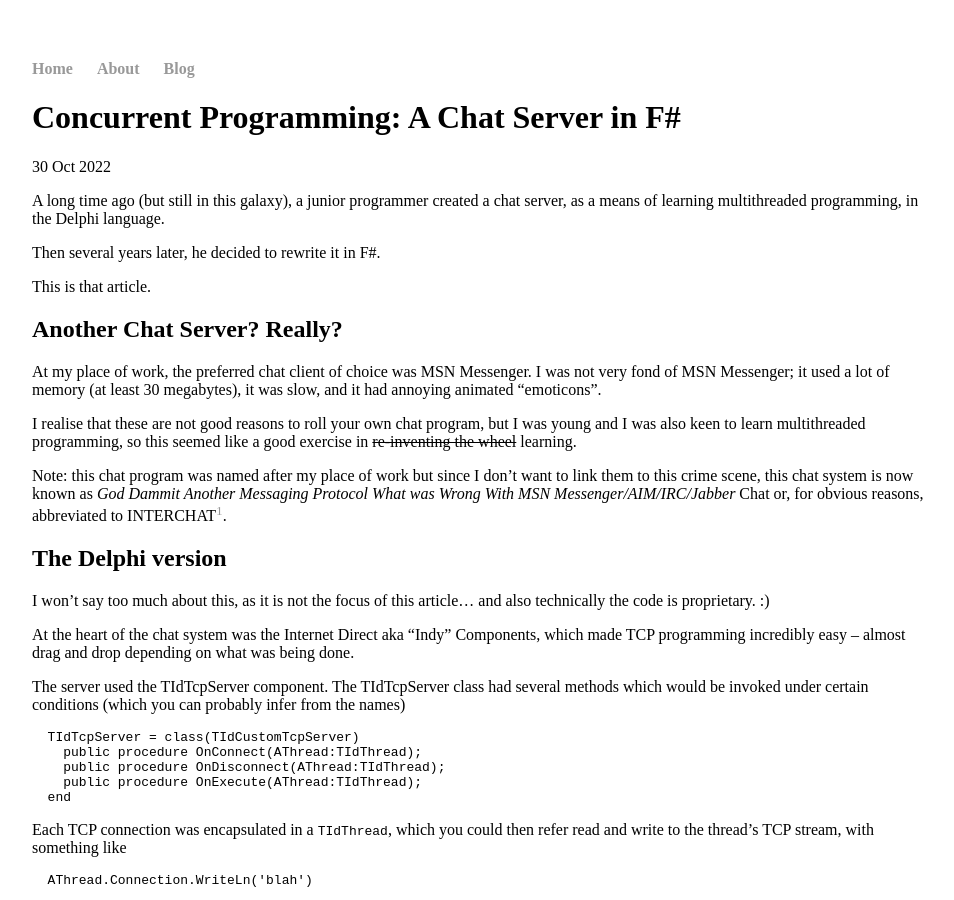
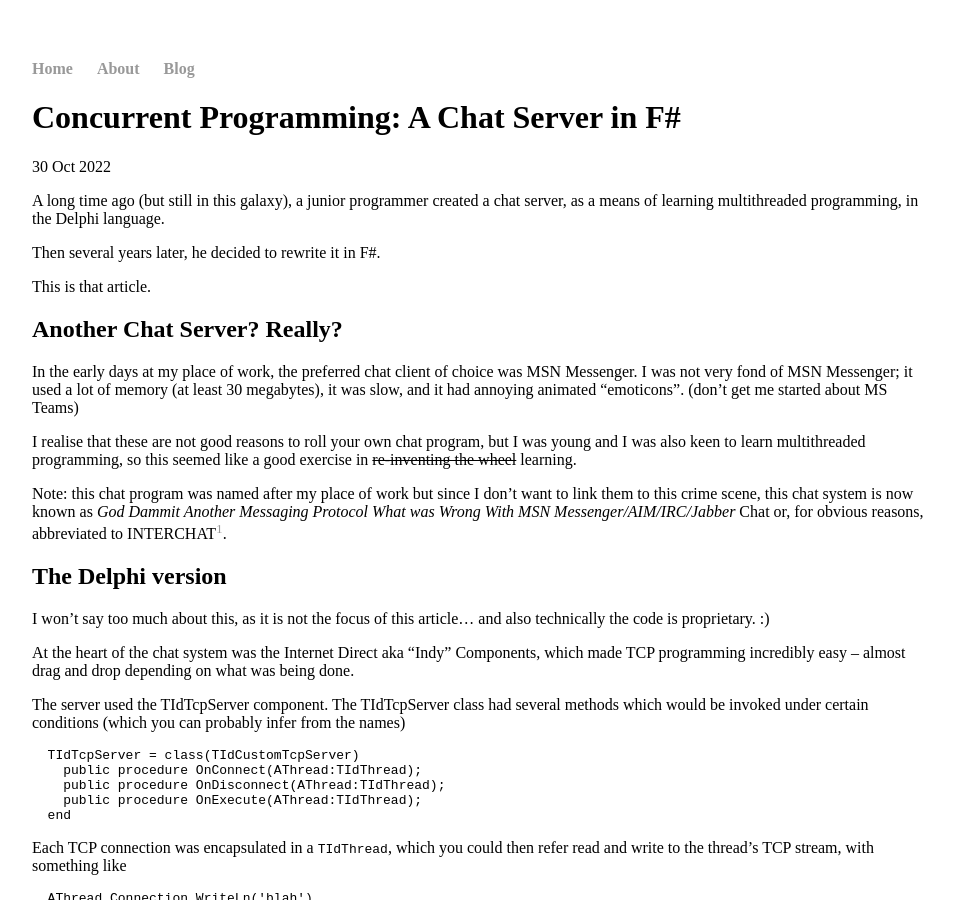
Before and after one commit to bjnmercer/bjnmercer.github.io, a Jekyll site: the page built from _posts/2022-10-30-agent-based-concurrency-fsharp-chatserver.md, in a window 1280 px wide and 900 px high. Shown: the whole window, without its empty margins (160-1114 px from the left). Built offline with Jekyll 4.4.1, drawn with Linux system fonts in a browser that asks for light colours; some of the changed text lies outside the part shown.

````diff
--- a/_posts/2022-10-30-agent-based-concurrency-fsharp-chatserver.md
+++ b/_posts/2022-10-30-agent-based-concurrency-fsharp-chatserver.md
@@ -12,7 +12,7 @@ This is that article.
 
 ## Another Chat Server? Really?
 
-At my place of work, the preferred chat client of choice was MSN Messenger. I was not very fond of MSN Messenger; it used a lot of memory (at least 30 megabytes), it was slow, and it had annoying animated "emoticons".
+In the early days at my place of work, the preferred chat client of choice was MSN Messenger. I was not very fond of MSN Messenger; it used a lot of memory (at least 30 megabytes), it was slow, and it had annoying animated "emoticons". (don't get me started about MS Teams)
 
 I realise that these are not good reasons to roll your own chat program, but I was young and I was also keen to learn multithreaded programming, so this seemed like a good exercise in <s>re-inventing the wheel</s> learning.
 
@@ -297,7 +297,7 @@ Finally, all the Commands that `SessionManager` can send to a Client Session are
     | AddUser of user:User
     | DeleteUser of userId:string
     | Stop
-```fsharp
+```
 
 
 And this is how those Client commands are translated into TCP streams:
````
